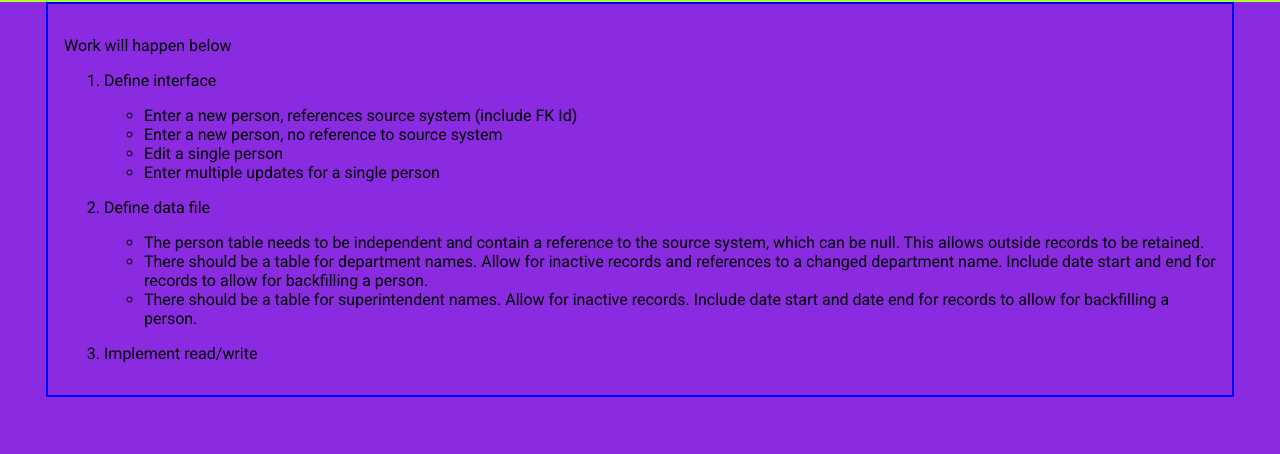
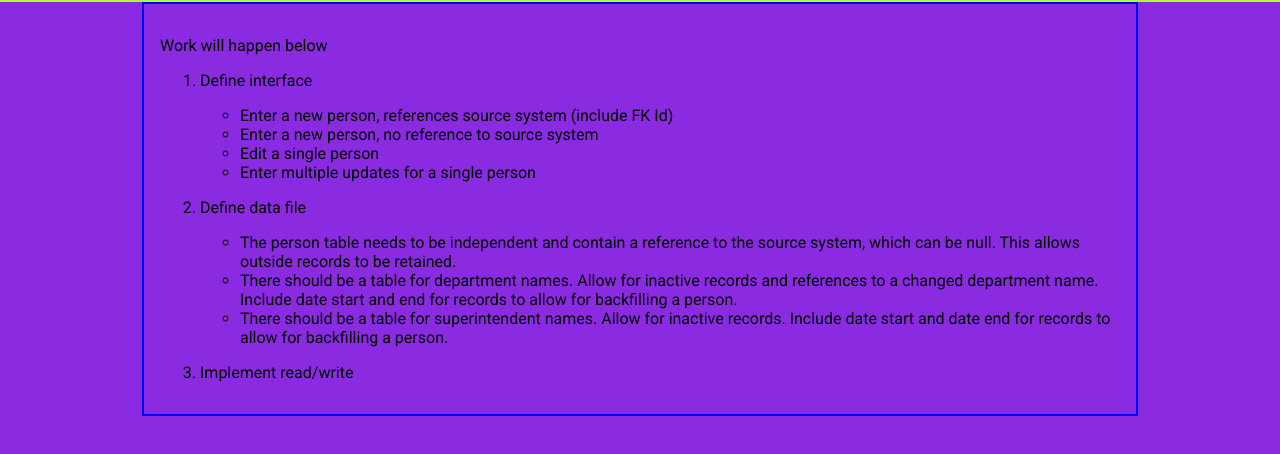
Before and after one commit to kristenkinnearohlmann/service-time, a website: page index.html in a window 1280 px wide. Shown: the part 98-552 px from the top of the page. Drawn offline with Linux system fonts and the light colour scheme.

Commit message:
Added media query frameworks

```diff
--- a/assets/styles.css
+++ b/assets/styles.css
@@ -42,7 +42,28 @@ button:hover {
 
 main {
     border: 2px solid blue;
-    max-width: 90%;
+    width: 90%;
     margin: 0 auto;
     padding: 1rem;
 }
+
+/* media query for generic tablet */
+@media only screen and (min-width: 600px) {
+    main {
+
+    }
+}
+
+/* media query for generic desktop */
+@media only screen and (min-width: 768px) {
+    main {
+        width: 75%;
+    }
+}
+
+/* media query for less than 300px */
+@media only screen and (max-width: 299px) {
+    main {
+
+    }
+}
```
